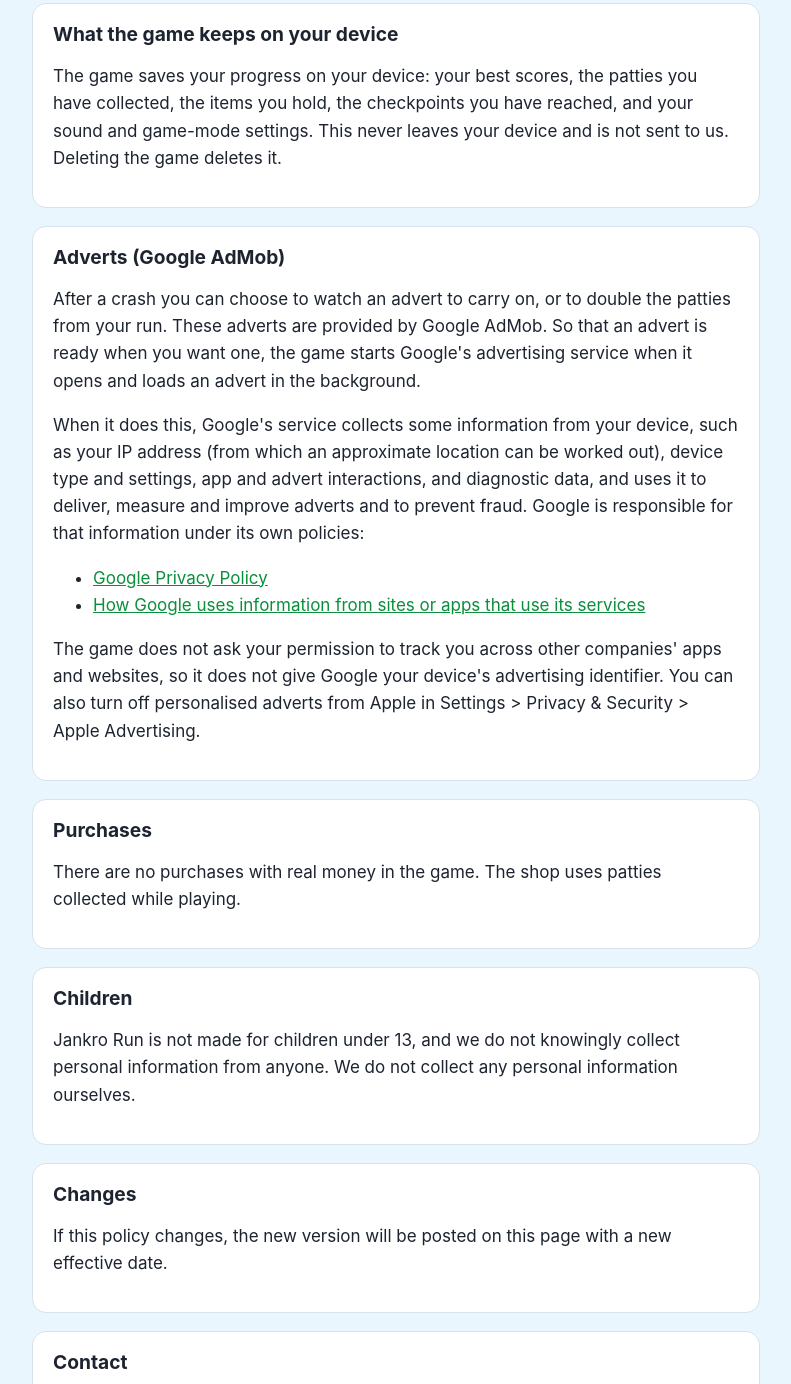
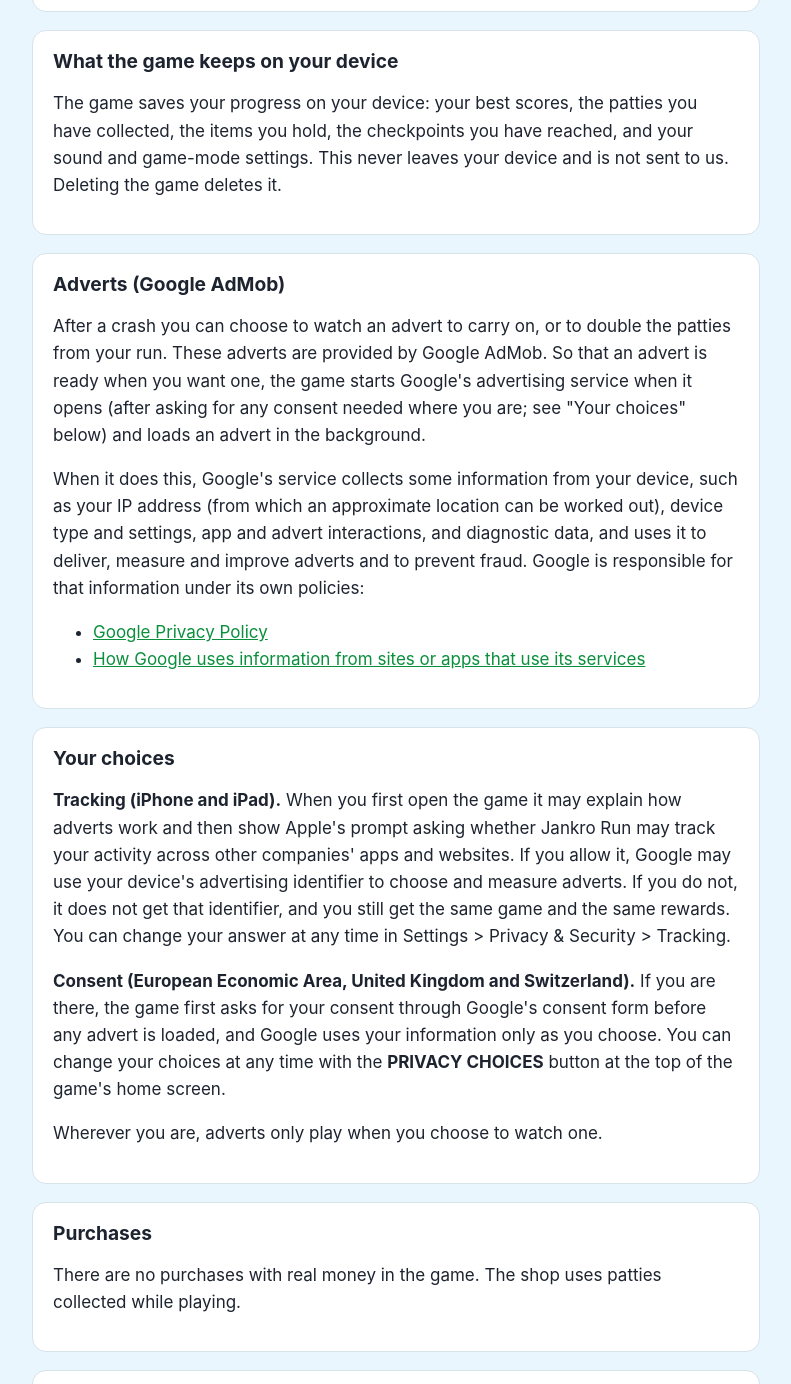
Before and after one commit to PS-1876/PS-1876.github.io, a plain HTML site: page privacy.html in a window 1280 px wide. Shown: the part 645-2029 px from the top of the page, without its empty margins (244-1035 px from the left). Drawn offline with Linux system fonts and the light colour scheme.

Commit message:
Privacy policy: the consent form, the tracking prompt and PRIVACY CHOICES
Co-Authored-By: Claude Opus 5.5 <noreply@anthropic.com>

```diff
--- a/privacy.html
+++ b/privacy.html
@@ -22,7 +22,7 @@
 
 	<section>
 		<h2>The short version</h2>
-		<p>Jankro Run has no accounts and we do not collect, see or sell any of your information. Your progress stays on your device. The game shows adverts from Google AdMob only when you choose to watch one, but Google's advertising service runs in the game from when it opens and receives some information from your device, as described below.</p>
+		<p>Jankro Run has no accounts and we do not collect, see or sell any of your information. Your progress stays on your device. The game shows adverts from Google AdMob only when you choose to watch one, but Google's advertising service runs in the game from when it opens and receives some information from your device, as described below. The game asks your permission before tracking you, and in Europe, the UK and Switzerland asks for your consent first.</p>
 	</section>
 
 	<section>
@@ -32,13 +32,19 @@
 
 	<section>
 		<h2>Adverts (Google AdMob)</h2>
-		<p>After a crash you can choose to watch an advert to carry on, or to double the patties from your run. These adverts are provided by Google AdMob. So that an advert is ready when you want one, the game starts Google's advertising service when it opens and loads an advert in the background.</p>
+		<p>After a crash you can choose to watch an advert to carry on, or to double the patties from your run. These adverts are provided by Google AdMob. So that an advert is ready when you want one, the game starts Google's advertising service when it opens (after asking for any consent needed where you are; see "Your choices" below) and loads an advert in the background.</p>
 		<p>When it does this, Google's service collects some information from your device, such as your IP address (from which an approximate location can be worked out), device type and settings, app and advert interactions, and diagnostic data, and uses it to deliver, measure and improve adverts and to prevent fraud. Google is responsible for that information under its own policies:</p>
 		<ul>
 			<li><a href="https://policies.google.com/privacy">Google Privacy Policy</a></li>
 			<li><a href="https://policies.google.com/technologies/partner-sites">How Google uses information from sites or apps that use its services</a></li>
 		</ul>
-		<p>The game does not ask your permission to track you across other companies' apps and websites, so it does not give Google your device's advertising identifier. You can also turn off personalised adverts from Apple in Settings &gt; Privacy &amp; Security &gt; Apple Advertising.</p>
+	</section>
+
+	<section>
+		<h2>Your choices</h2>
+		<p><strong>Tracking (iPhone and iPad).</strong> When you first open the game it may explain how adverts work and then show Apple's prompt asking whether Jankro Run may track your activity across other companies' apps and websites. If you allow it, Google may use your device's advertising identifier to choose and measure adverts. If you do not, it does not get that identifier, and you still get the same game and the same rewards. You can change your answer at any time in Settings &gt; Privacy &amp; Security &gt; Tracking.</p>
+		<p><strong>Consent (European Economic Area, United Kingdom and Switzerland).</strong> If you are there, the game first asks for your consent through Google's consent form before any advert is loaded, and Google uses your information only as you choose. You can change your choices at any time with the <strong>PRIVACY CHOICES</strong> button at the top of the game's home screen.</p>
+		<p>Wherever you are, adverts only play when you choose to watch one.</p>
 	</section>
 
 	<section>
```
